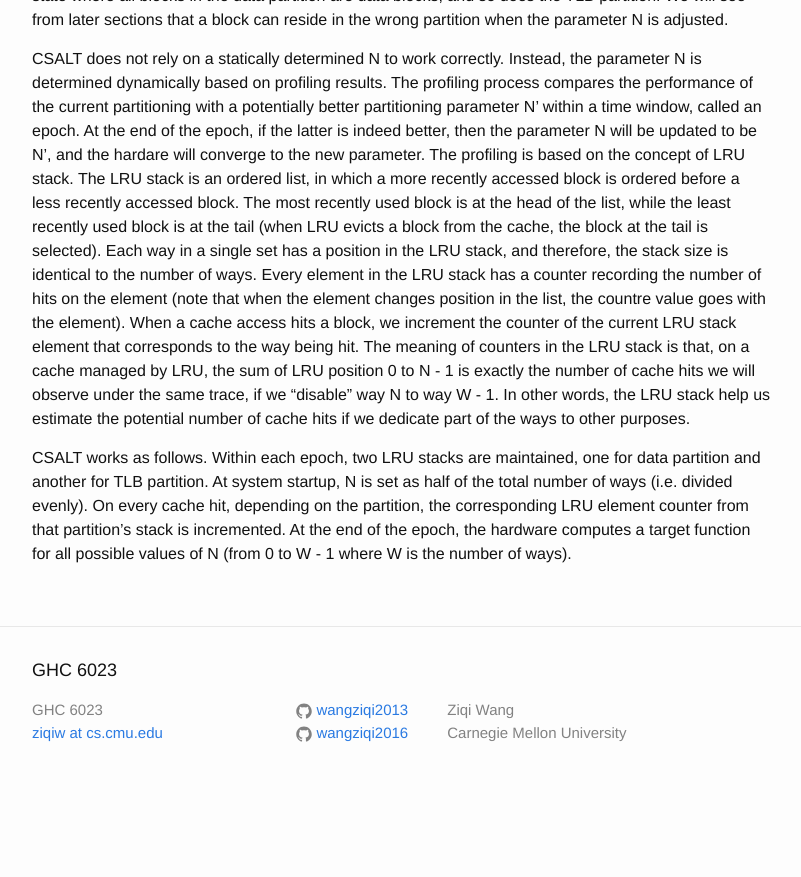
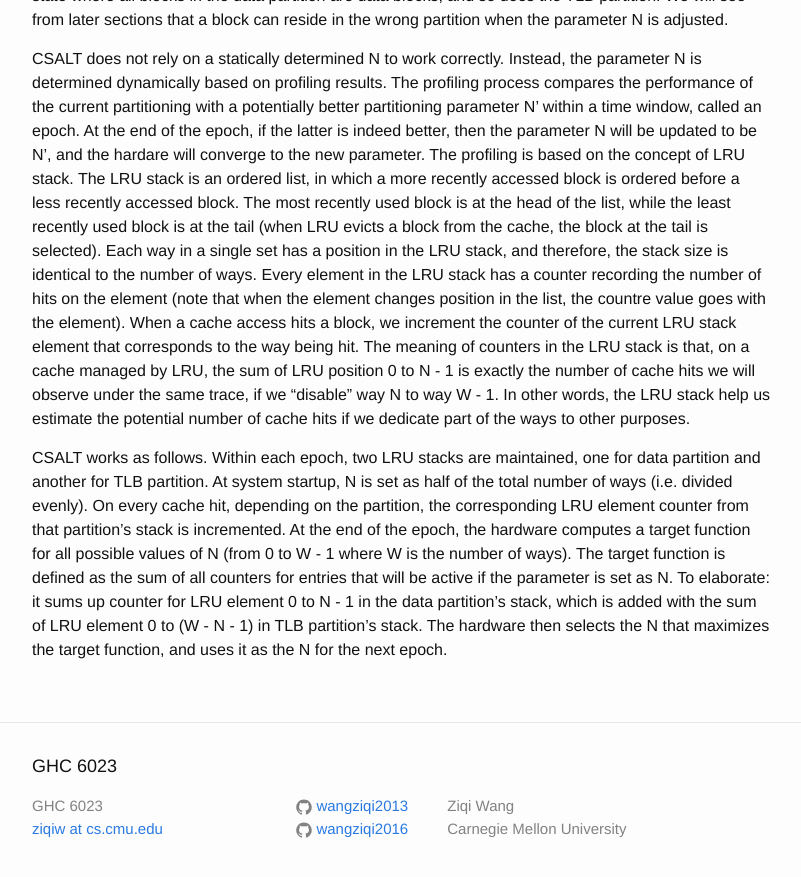
Before and after one commit to wangziqi2013/wangziqi2013.github.io, a Jekyll site: the page built from _posts/2019-08-18-CSALT.markdown, in a window 1280 px wide and 900 px high, scrolled down 1255 px. Shown: the top 877 px of the window, without its empty margins (238-1039 px from the left). Built offline with Jekyll 4.4.1, drawn with Linux system fonts in a browser that asks for light colours; before the commit the page ends 2059 px from its top, so only the background shows below that.

Commit message:
Adding target function

```diff
--- a/_posts/2019-08-18-CSALT.markdown
+++ b/_posts/2019-08-18-CSALT.markdown
@@ -65,4 +65,8 @@ number of cache hits if we dedicate part of the ways to other purposes.
 CSALT works as follows. Within each epoch, two LRU stacks are maintained, one for data partition and another for TLB partition.
 At system startup, N is set as half of the total number of ways (i.e. divided evenly). On every cache hit, depending on
 the partition, the corresponding LRU element counter from that partition's stack is incremented. At the end of the epoch,
-the hardware computes a target function for all possible values of N (from 0 to W - 1 where W is the number of ways).
+the hardware computes a target function for all possible values of N (from 0 to W - 1 where W is the number of ways). The
+target function is defined as the sum of all counters for entries that will be active if the parameter is set as N. To
+elaborate: it sums up counter for LRU element 0 to N - 1 in the data partition's stack, which is added with the sum of
+LRU element 0 to (W - N - 1) in TLB partition's stack. The hardware then selects the N that maximizes the target function,
+and uses it as the N for the next epoch.
```
